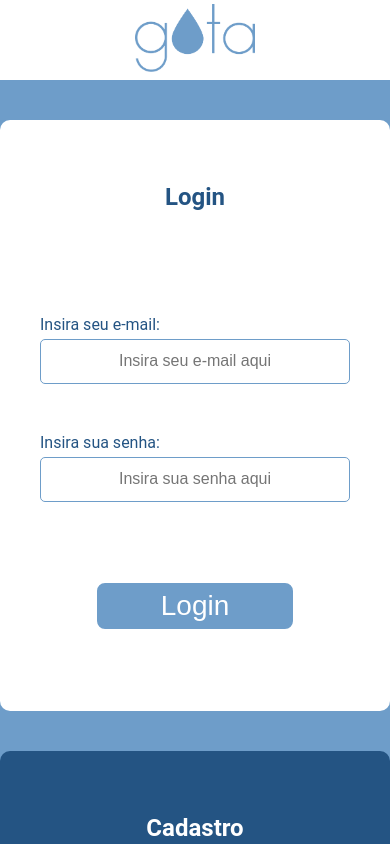
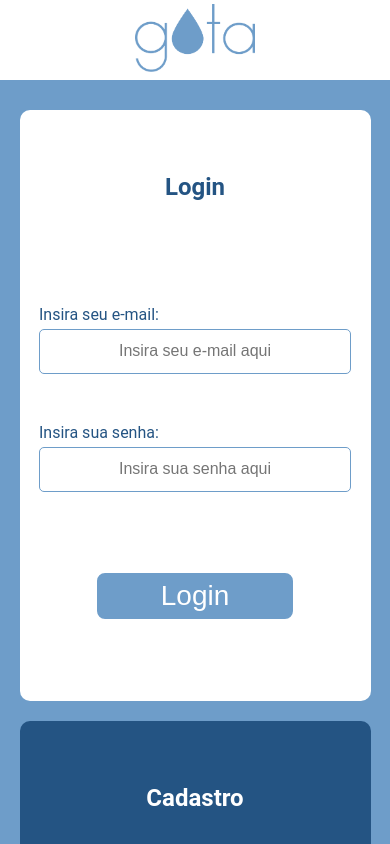
Before and after one commit to gabriel-paiva/gota, a Next.js app: page /login in a window 390 px wide. Shown: the top 844 px of the page. Built offline with nearby package versions, Linux system fonts and the light colour scheme.

Commit message:
Melhorando responsividade do site para acesso por aparelhos mobile

```diff
--- a/styles/Home.module.css
+++ b/styles/Home.module.css
@@ -18,8 +18,8 @@
 
 @media(max-width: 500px) {
   .formdiv {
-    min-width: 90vw;
-    max-width: 98vw;
+    width: 90vw;
+    min-width: 330px;
   }
 
   .formdiv form select, .formdiv form input {
--- a/styles/Login.module.css
+++ b/styles/Login.module.css
@@ -18,10 +18,10 @@
   align-items: center;
 
   padding: 20px;
-
-  margin-top: 20px;
-  margin-bottom: 20px;
-
+  margin-top: 10px;
+  margin-bottom: 10px;
+  margin-left: 5px;
+  margin-right: 5px;
 
   min-height: 70vh;
   width: 430px;
@@ -117,3 +117,15 @@
   color: #fff;
   border-color: #fff;
 }
+
+@media(max-width: 450px) {
+  .formsContainer .logindiv,
+  .formsContainer .cadastrodiv {
+    width: 90vw;
+    min-width: 330px;
+  }
+  .formsContainer .logindiv input,
+  .formsContainer .cadastrodiv input {
+    width: 80vw;
+  }
+}
--- a/styles/Resultado.module.css
+++ b/styles/Resultado.module.css
@@ -21,8 +21,8 @@
 
 @media(max-width: 500px) {
   .resultadoDiv {
-    min-width: 90vw;
-    max-width: 98vw;
+    width: 90vw;
+    min-width: 330px;
   }
 }
 
```
